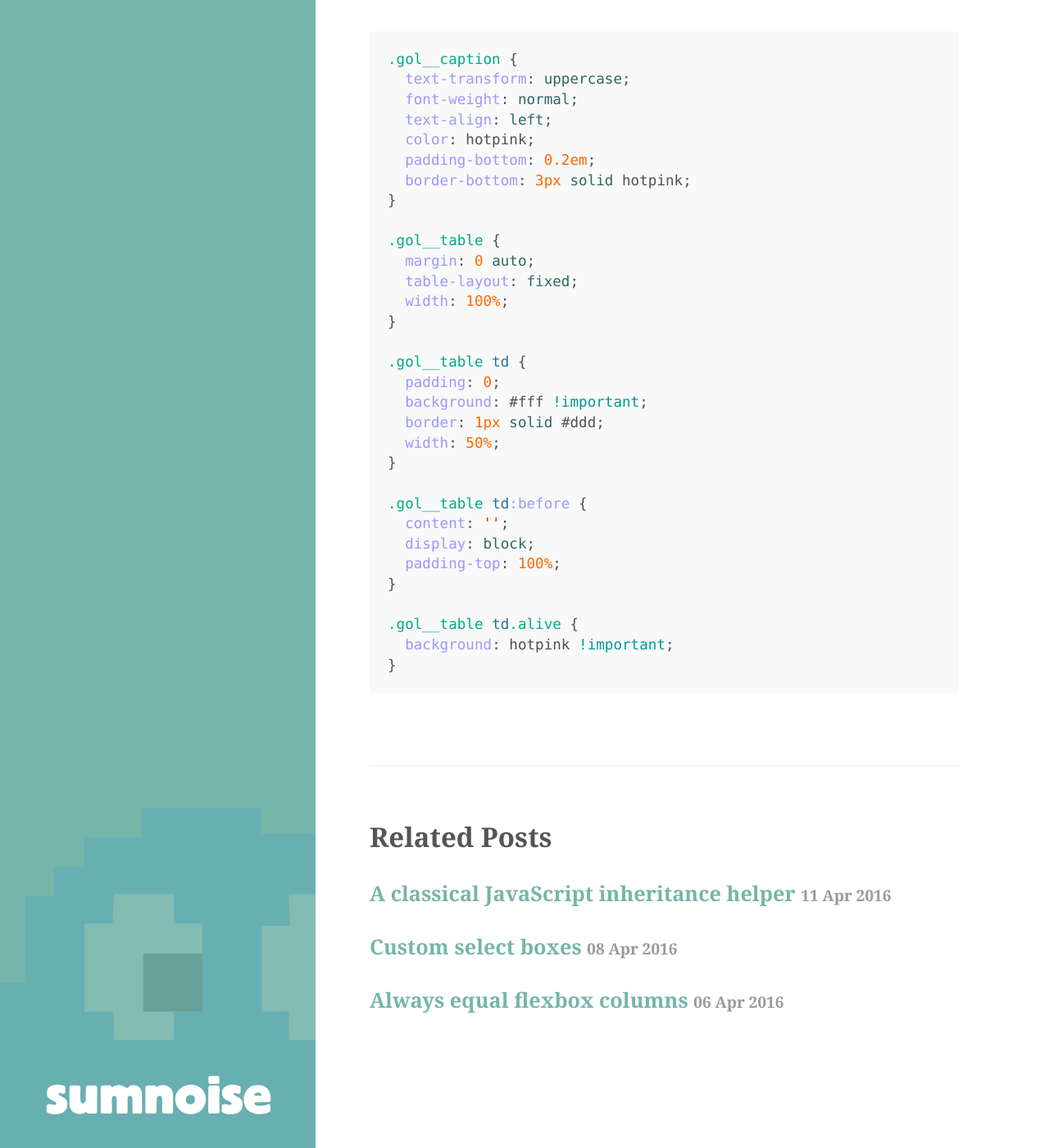
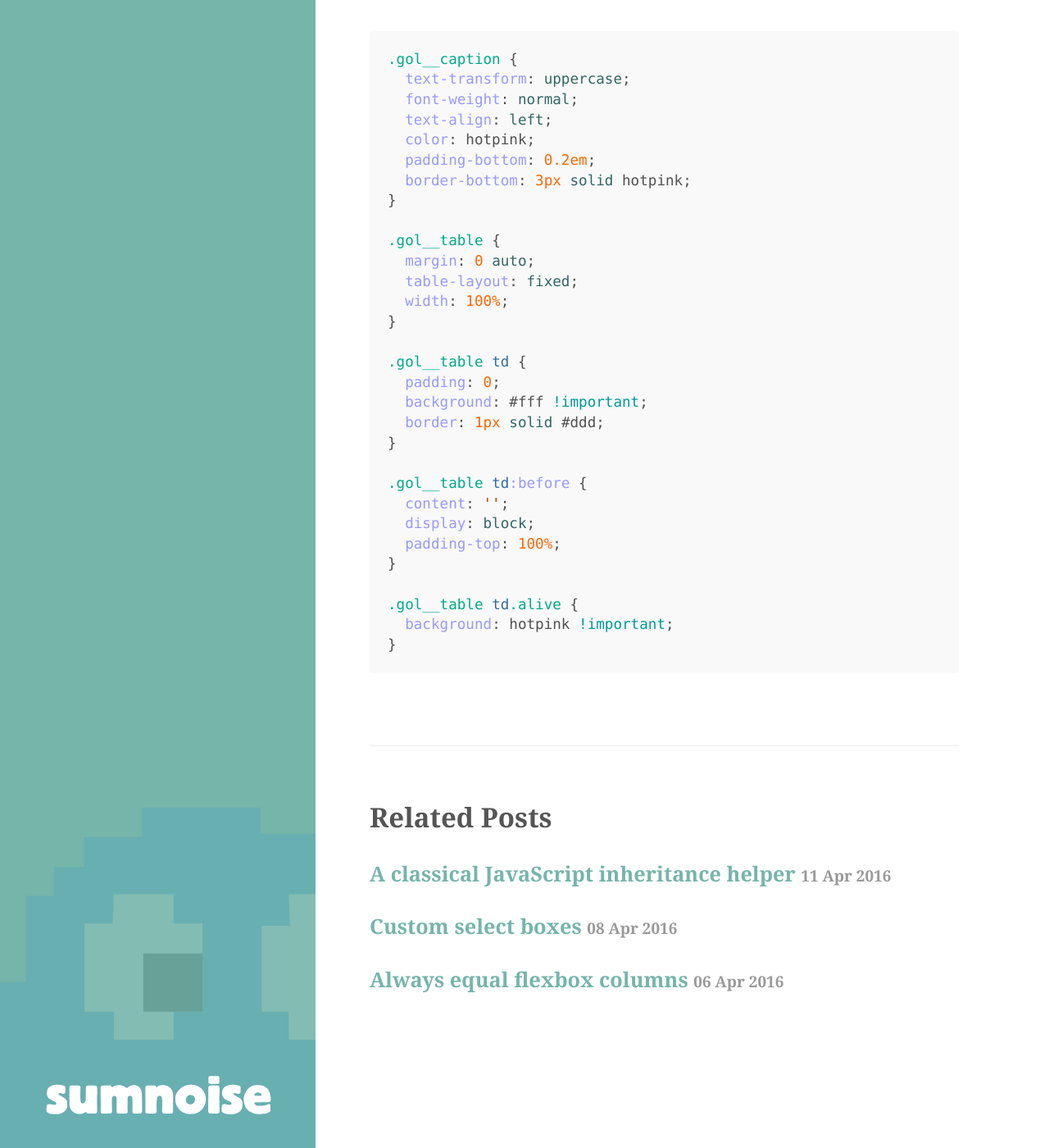
Before and after one commit to davidpmccormick/davidpmccormick.github.io, a Jekyll site: the page built from _posts/2016-05-03-conways-game-of-life.md, in a window 1280 px wide and 1400 px high, scrolled down 5220 px. Shown: the whole window at 82% size. Built offline with Jekyll 4.4.1, drawn with Linux system fonts in a browser that asks for light colours; nearby versions of some CDN libraries; Markdown is read by kramdown in place of the engine named in the settings.

Commit message:
Remove unnecessary width

```diff
--- a/_posts/2016-05-03-conways-game-of-life.md
+++ b/_posts/2016-05-03-conways-game-of-life.md
@@ -23,7 +23,6 @@ title: Conway’s Game of Life in JavaScript
   padding: 0;
   background: #fff !important;
   border: 1px solid #ddd;
-  width: 50%;
 }
 
 .gol__table td:before {
@@ -379,7 +378,6 @@ var grid = buildGrid(50),
   padding: 0;
   background: #fff !important;
   border: 1px solid #ddd;
-  width: 50%;
 }
 
 .gol__table td:before {
```
